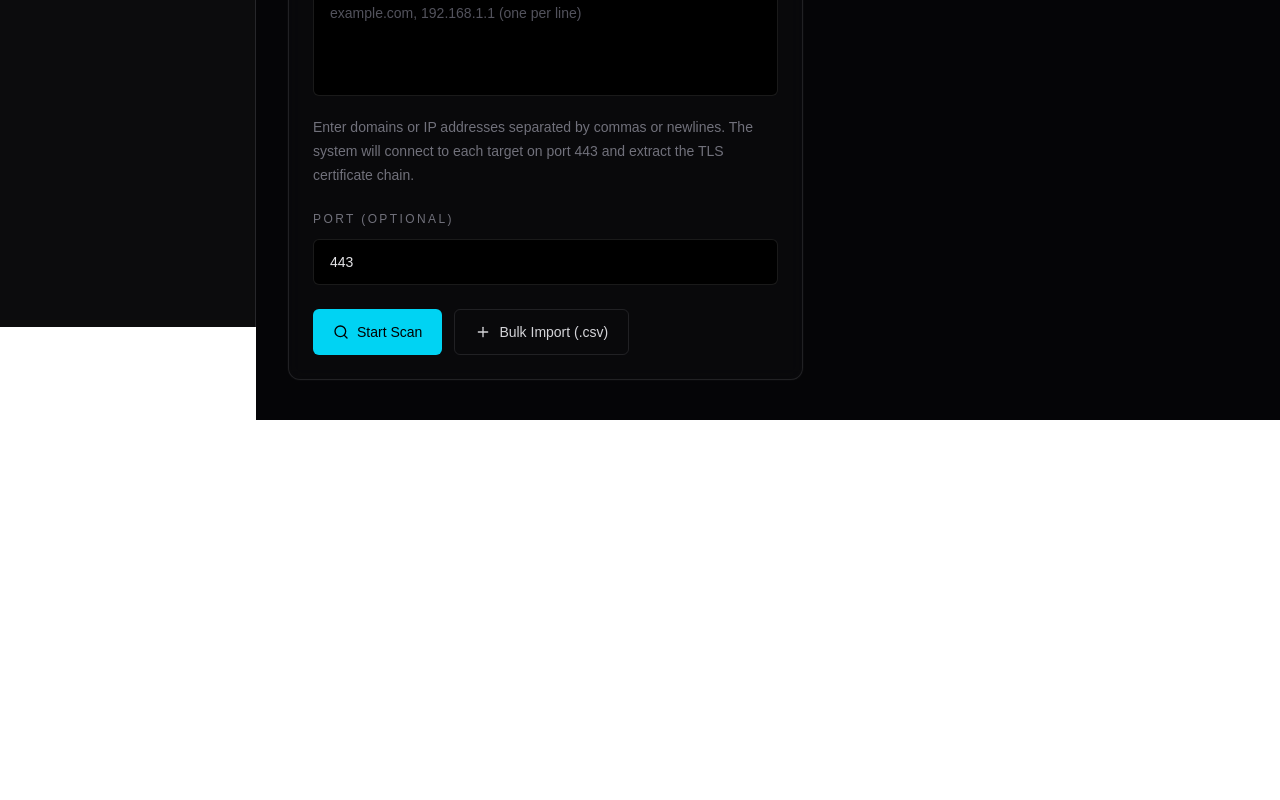
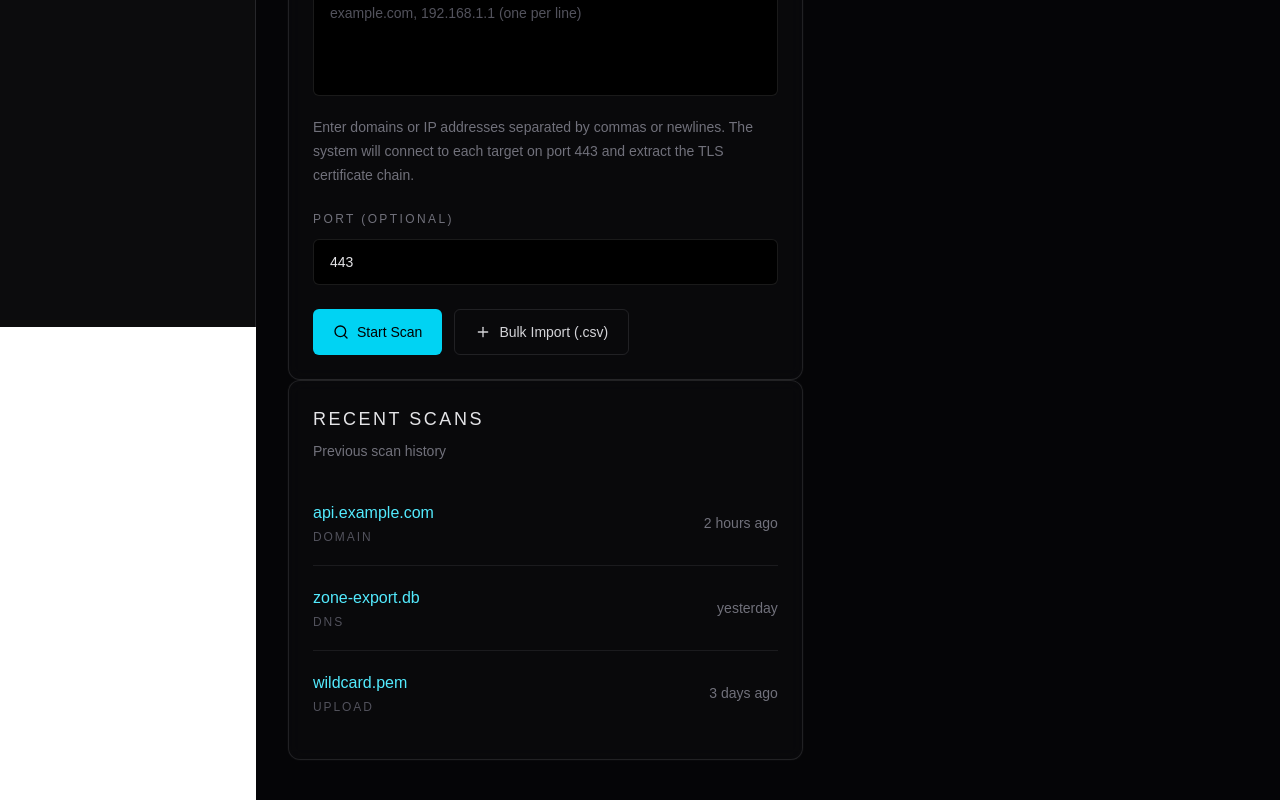
Before and after one commit to Crude-Palm-Oil/smelt-frontend, a Next.js app: page /main/scan in a window 1280 px wide. Shown: the part 473-1273 px from the top of the page. Before the commit the page ends 893 px from the top, so only its background shows below. Built offline with nearby package versions, Linux system fonts and the light colour scheme.

Commit message:
Create recent scans section with mockup data

```diff
--- a/app/main/scan/page.tsx
+++ b/app/main/scan/page.tsx
@@ -6,8 +6,6 @@ import {
   Upload,
   Search,
   Plus,
-  ChevronRight,
-  Bell,
   Server,
 } from "lucide-react";
 
@@ -50,37 +48,6 @@ function TabButton({
   );
 }
 
-function ToggleRow({
-  label,
-  checked,
-  onChange,
-}: {
-  label: string;
-  checked: boolean;
-  onChange: () => void;
-}) {
-  return (
-    <div className="flex items-center justify-between border-b border-white/8 py-5">
-      <span className="text-[15px] text-zinc-300">{label}</span>
-      <button
-        type="button"
-        onClick={onChange}
-        className={`relative h-6 w-11 rounded-full border transition ${
-          checked
-            ? "border-cyan-400/70 bg-cyan-400/10"
-            : "border-white/15 bg-white/5"
-        }`}
-      >
-        <span
-          className={`absolute top-1/2 h-4 w-4 -translate-y-1/2 rounded-full transition ${
-            checked ? "left-6 bg-cyan-400" : "left-1 bg-zinc-500"
-          }`}
-        />
-      </button>
-    </div>
-  );
-}
-
 function Card({
   title,
   subtitle,
@@ -110,10 +77,6 @@ function Card({
 
 export default function ScanPage() {
   const [activeTab, setActiveTab] = useState<ScanTab>("domain-ip");
-  const [checkChain, setCheckChain] = useState(true);
-  const [validateCtLogs, setValidateCtLogs] = useState(true);
-  const [checkOcspStapling, setCheckOcspStapling] = useState(false);
-  const [enforcePolicyOverrides, setEnforcePolicyOverrides] = useState(false);
 
   const tabTitle = useMemo(() => {
     if (activeTab === "domain-ip") return "Scan by Domain or IP Address";
@@ -270,6 +233,24 @@ export default function ScanPage() {
                   </div>
                 )}
               </Card>
+              <Card title="RECENT SCANS" subtitle="Previous scan history">
+                <div className="divide-y divide-white/8">
+                  {recentScans.map((scan) => (
+                    <div
+                      key={scan.id}
+                      className="flex items-center justify-between py-5"
+                    >
+                      <div>
+                        <p className="text-base text-cyan-300">{scan.name}</p>
+                        <p className="mt-1 text-xs uppercase tracking-[0.16em] text-zinc-600">
+                          {scan.type}
+                        </p>
+                      </div>
+                      <span className="text-sm text-zinc-500">{scan.time}</span>
+                    </div>
+                  ))}
+                </div>
+              </Card>
             </div>
           </div>
         </div>
```
